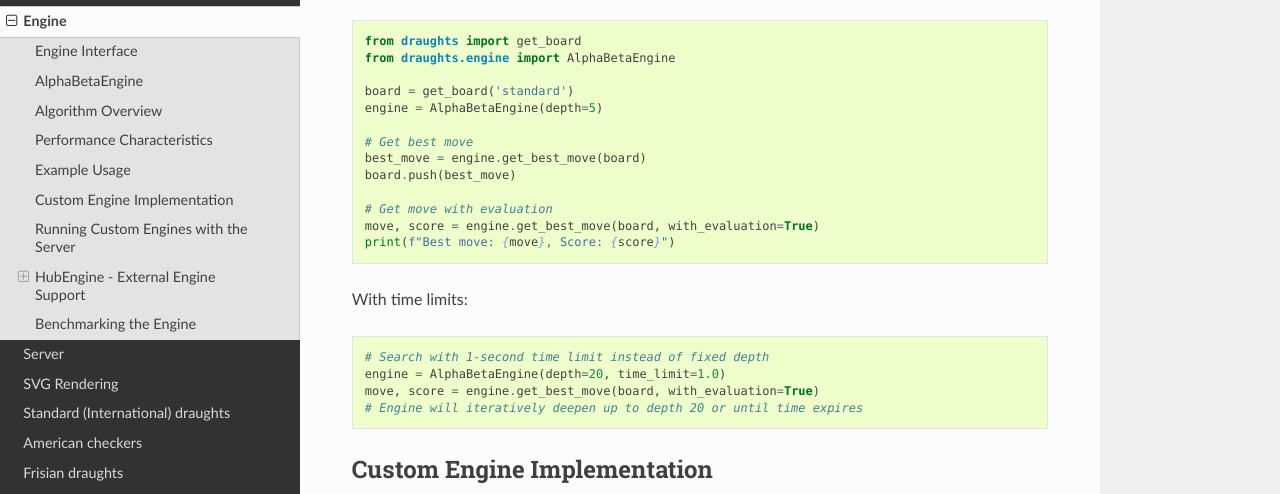
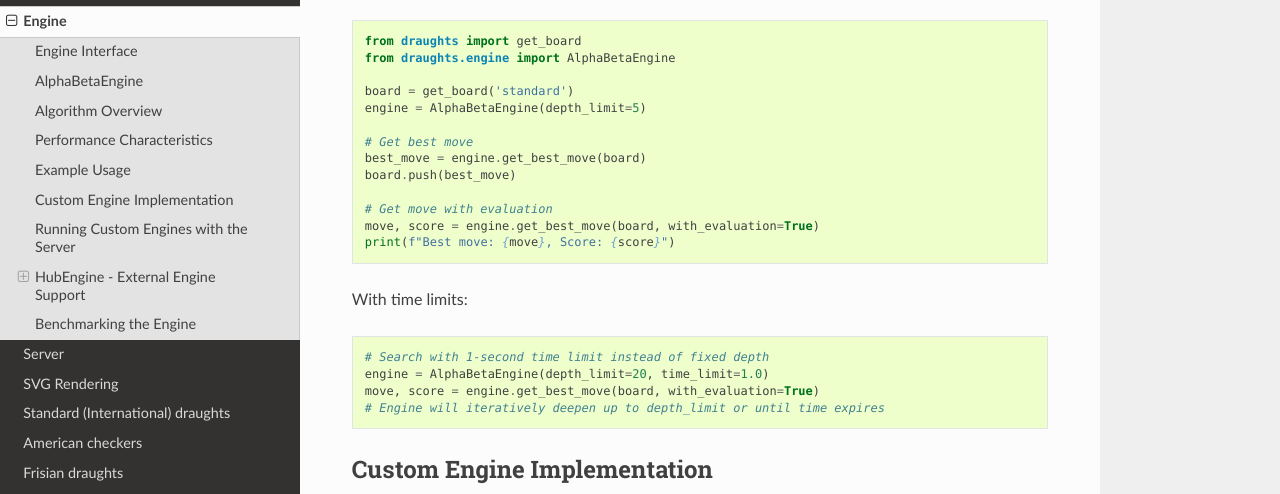
Before and after one commit to miskibin/py-draughts, a Sphinx documentation site: the page built from docs/source/engine.rst, in a window 1280 px wide and 900 px high, scrolled down 2404 px. Shown: the part 159-653 px from the top of the window. Built offline with Sphinx 7.4.7 and the Read the Docs theme 3.1.0, drawn with Linux system fonts in a browser that asks for light colours; some of the changed text lies outside the part shown.

Commit message:
feat: Update AlphaBetaEngine to use depth_limit parameter consistently across documentation and code

```diff
--- a/docs/source/engine.rst
+++ b/docs/source/engine.rst
@@ -105,7 +105,7 @@ Basic usage::
     from draughts.engine import AlphaBetaEngine
 
     board = get_board('standard')
-    engine = AlphaBetaEngine(depth=5)
+    engine = AlphaBetaEngine(depth_limit=5)
 
     # Get best move
     best_move = engine.get_best_move(board)
@@ -118,9 +118,9 @@ Basic usage::
 With time limits::
 
     # Search with 1-second time limit instead of fixed depth
-    engine = AlphaBetaEngine(depth=20, time_limit=1.0)
+    engine = AlphaBetaEngine(depth_limit=20, time_limit=1.0)
     move, score = engine.get_best_move(board, with_evaluation=True)
-    # Engine will iteratively deepen up to depth 20 or until time expires
+    # Engine will iteratively deepen up to depth_limit or until time expires
 
 Custom Engine Implementation
 -----------------------------
@@ -183,7 +183,7 @@ Single Engine for Both Sides::
     from draughts.server import Server
 
     board = StandardBoard()
-    engine = AlphaBetaEngine(depth=6)
+    engine = AlphaBetaEngine(depth_limit=6)
 
     # Same engine plays for both colors
     server = Server(
@@ -202,8 +202,8 @@ Engine vs Engine Match::
     board = StandardBoard()
 
     # Different engines/configurations for each side
-    white_engine = AlphaBetaEngine(depth=6)
-    black_engine = AlphaBetaEngine(depth=4)
+    white_engine = AlphaBetaEngine(depth_limit=6)
+    black_engine = AlphaBetaEngine(depth_limit=4)
 
     server = Server(
         board=board,
@@ -269,12 +269,12 @@ Search Options
 Time-based search (default)::
 
     # 2 seconds per move
-    engine = HubEngine("scan.exe", time_per_move=2.0)
+    engine = HubEngine("scan.exe", time_limit=2.0)
 
 Fixed depth search::
 
     # Search to depth 15
-    engine = HubEngine("scan.exe", depth=15)
+    engine = HubEngine("scan.exe", depth_limit=15)
 
 Engine vs HubEngine Match
 ~~~~~~~~~~~~~~~~~~~~~~~~~
@@ -285,9 +285,9 @@ You can pit the built-in AlphaBetaEngine against an external Hub engine::
     from draughts.engine import AlphaBetaEngine
 
     board = StandardBoard()
-    alphabeta = AlphaBetaEngine(depth=6)
+    alphabeta = AlphaBetaEngine(depth_limit=6)
 
-    with HubEngine("scan.exe", time_per_move=1.0) as scan:
+    with HubEngine("scan.exe", time_limit=1.0) as scan:
         while not board.is_over():
             if board.turn.value == 0:  # White
                 move = alphabeta.get_best_move(board)
--- a/docs/source/server.rst
+++ b/docs/source/server.rst
@@ -34,7 +34,7 @@ To enable the "Engine Move" button in the UI, pass an engine to the server::
     from draughts.server import Server
 
     board = get_board('standard')
-    engine = AlphaBetaEngine(depth=6)
+    engine = AlphaBetaEngine(depth_limit=6)
 
     # Engine plays for both sides when you click "Engine Move"
     server = Server(
@@ -57,8 +57,8 @@ for testing and comparing engine implementations::
     board = get_board('standard')
 
     # Create two engines with different configurations
-    white_engine = AlphaBetaEngine(depth=6)
-    black_engine = AlphaBetaEngine(depth=4)
+    white_engine = AlphaBetaEngine(depth_limit=6)
+    black_engine = AlphaBetaEngine(depth_limit=4)
 
     server = Server(
         board=board,
```
Also changed, not shown: readme.md (+6 -6 lines), 9 other files.
